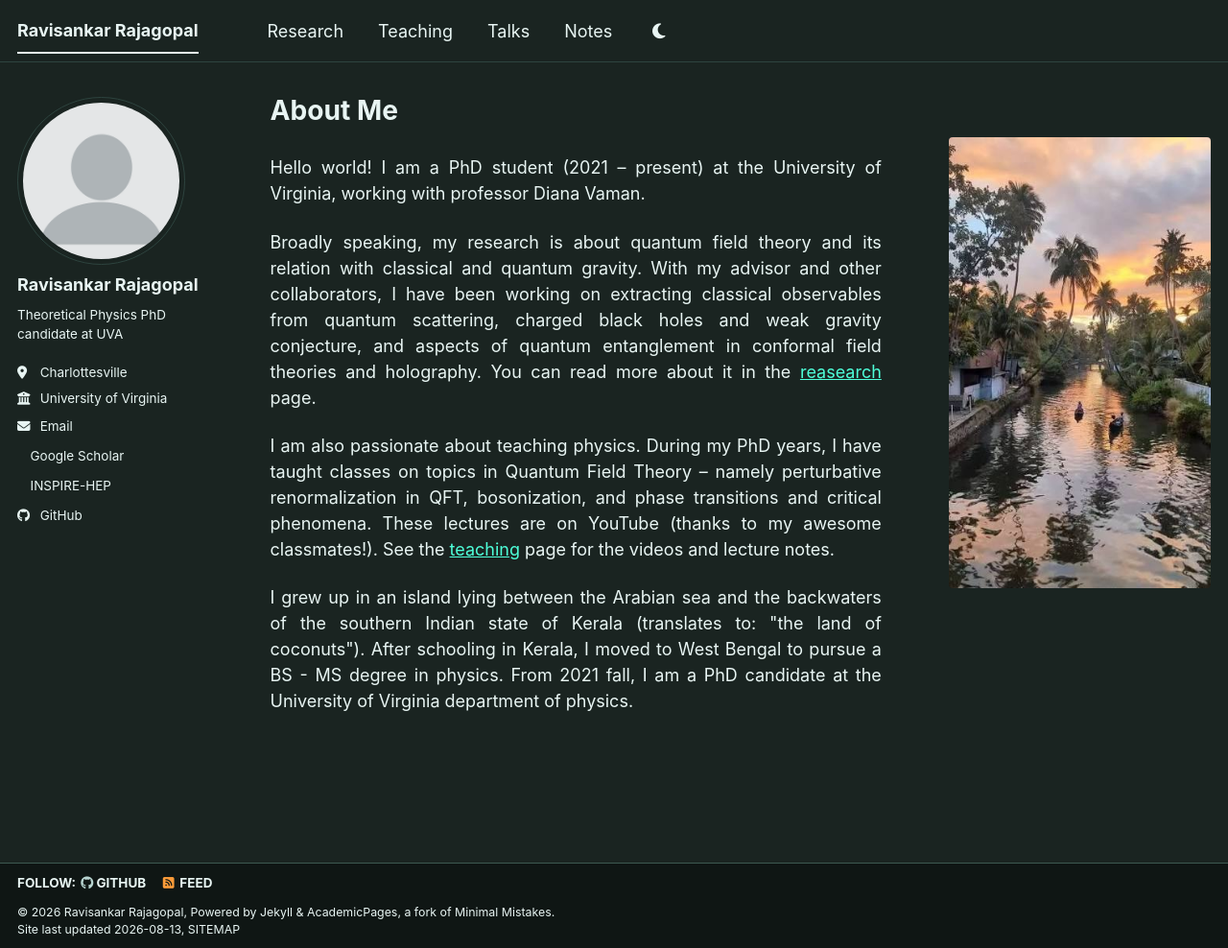
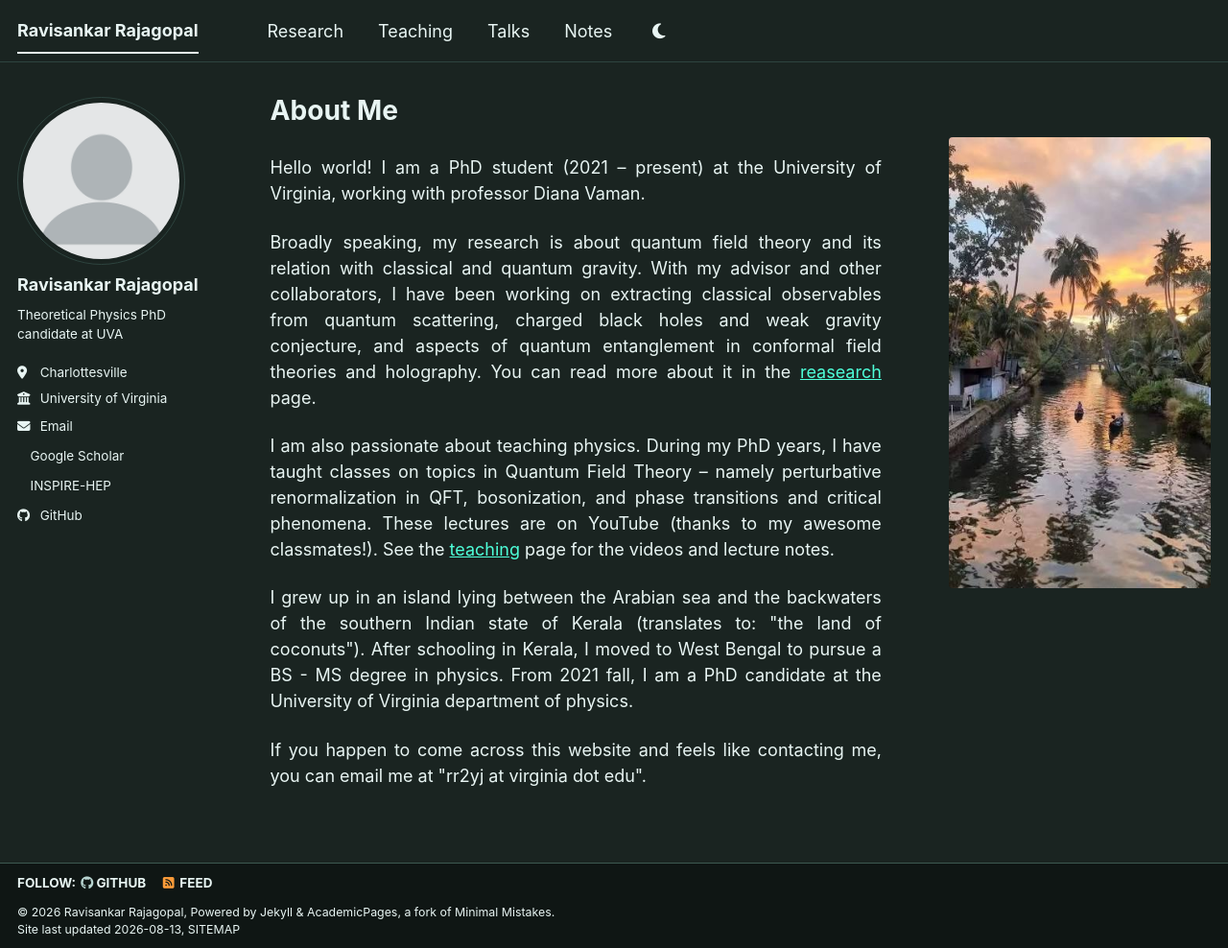
Before and after one commit to ravisankar712/ravisankar712.github.io, a Jekyll site: the page built from _pages/about.html, in a window 1280 px wide and 988 px high. Shown: the whole window at 96% size. Built offline with Jekyll 4.4.1, drawn with Linux system fonts in a browser that asks for light colours; a style sheet for code colours, icons or effects is not loaded.

Commit message:
Update about.html

```diff
--- a/_pages/about.html
+++ b/_pages/about.html
@@ -35,6 +35,10 @@ See the <a href="/teaching/">teaching</a> page for the videos and lecture notes.
     After schooling in Kerala, I moved to West Bengal to pursue a BS - MS degree in physics. From 2021 fall, I am a PhD candidate at the
     University of Virginia department of physics.
   </p>
+
+    <p style="text-align: justify;">
+    If you happen to come across this website and feels like contacting me, you can email me at "rr2yj at virginia dot edu".
+  </p>
   </p>
 
 
```
